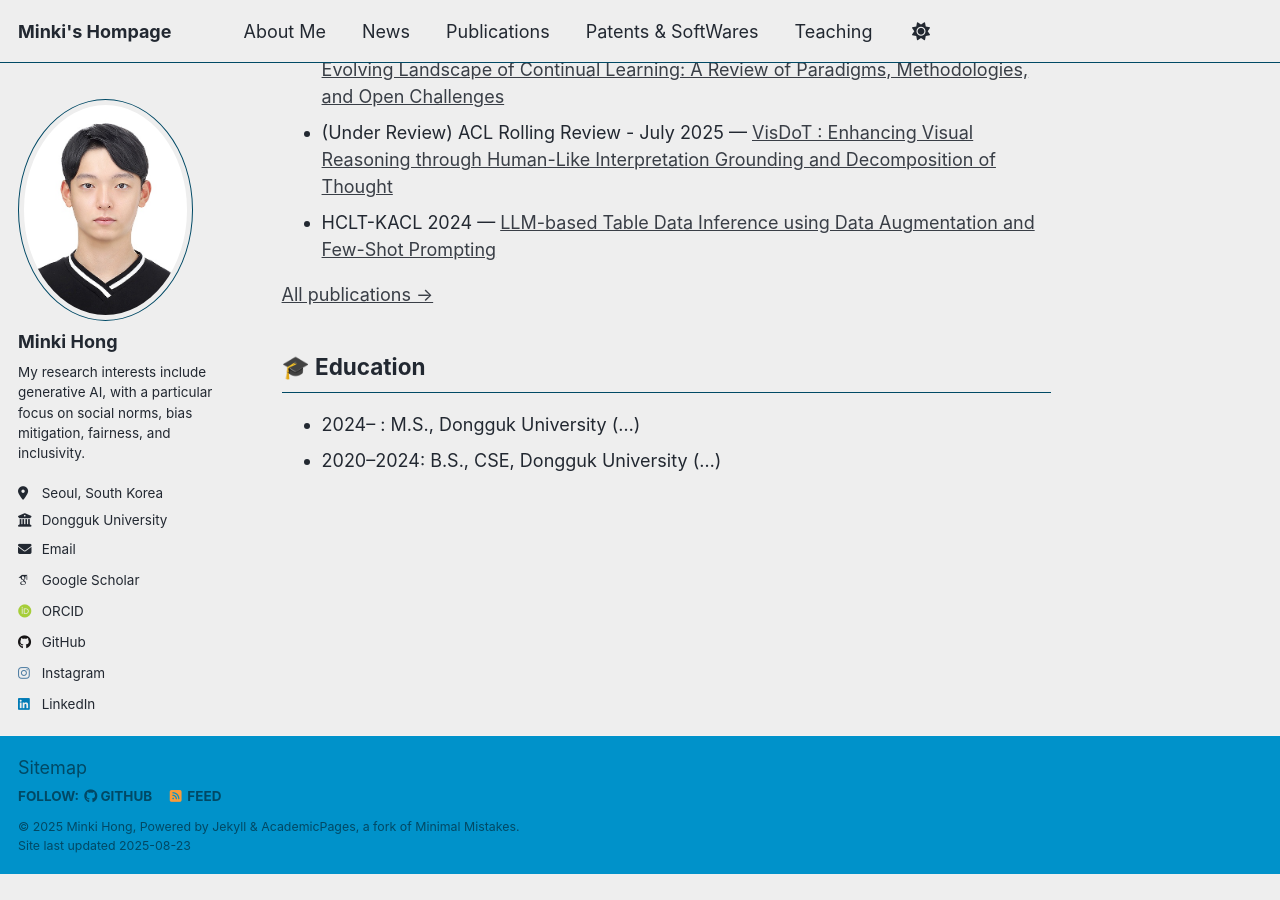
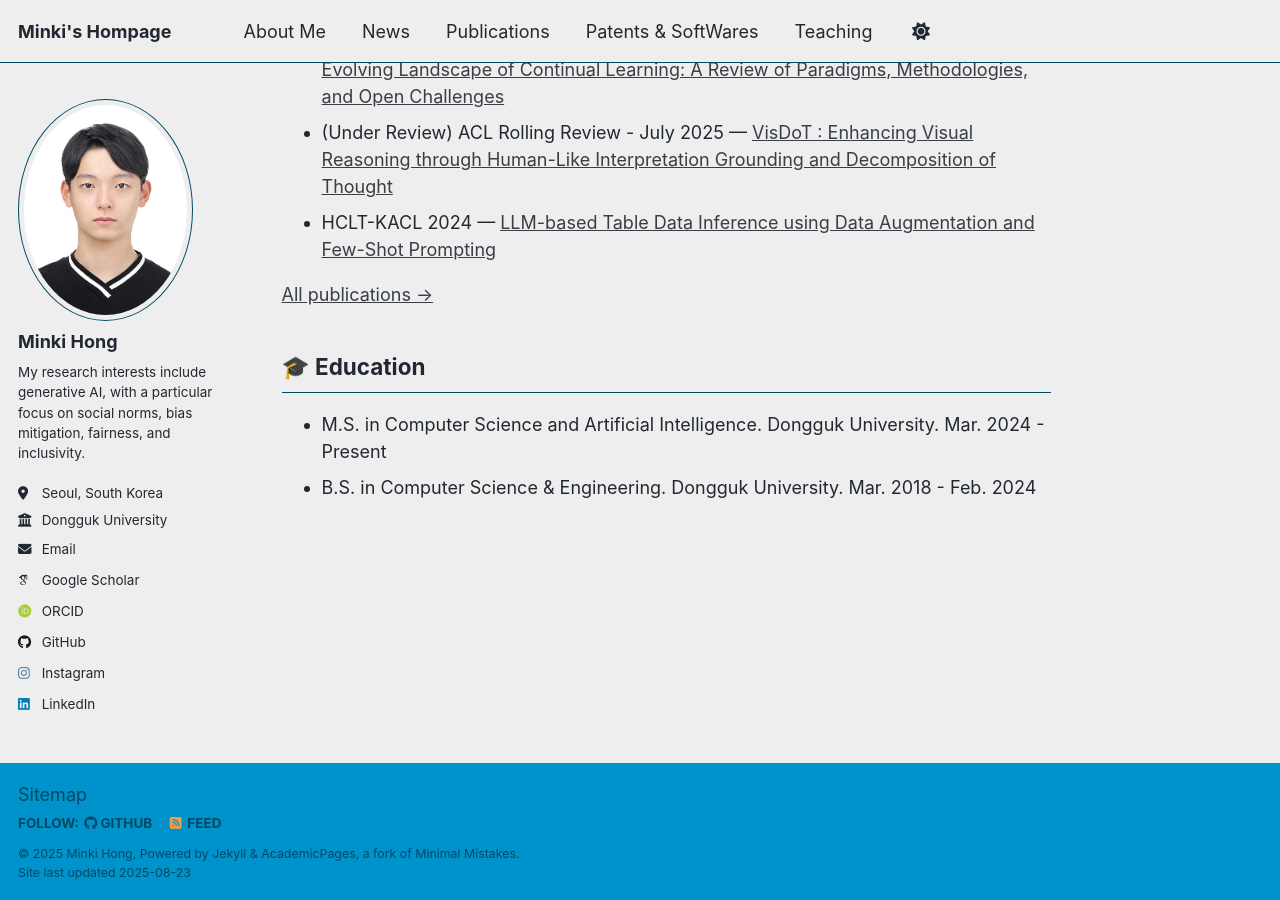
Before and after one commit to bk123477/bk123477.github.io, a Jekyll site: the page built from _pages/about.md, in a window 1280 px wide and 900 px high, scrolled down 1184 px. Built offline with Jekyll 4.4.1, drawn with Linux system fonts in a browser that asks for light colours; some web fonts are replaced; a script that is not in the unit is left out; before the commit the page ends 2057 px from its top, so only the background shows below that.

Commit message:
Update educations

```diff
--- a/_pages/about.md
+++ b/_pages/about.md
@@ -46,5 +46,5 @@ If you would like to connect or chat, please feel free to reach out:
 <p><a href="{{ '/publications/' | relative_url }}">All publications →</a></p>
 
 ## 🎓 Education
-- 2024– : M.S., Dongguk University (…)
-- 2020–2024: B.S., CSE, Dongguk University (…)
+- M.S. in Computer Science and Artificial Intelligence. Dongguk University. Mar. 2024 - Present
+- B.S. in Computer Science & Engineering. Dongguk University. Mar. 2018 - Feb. 2024
```
